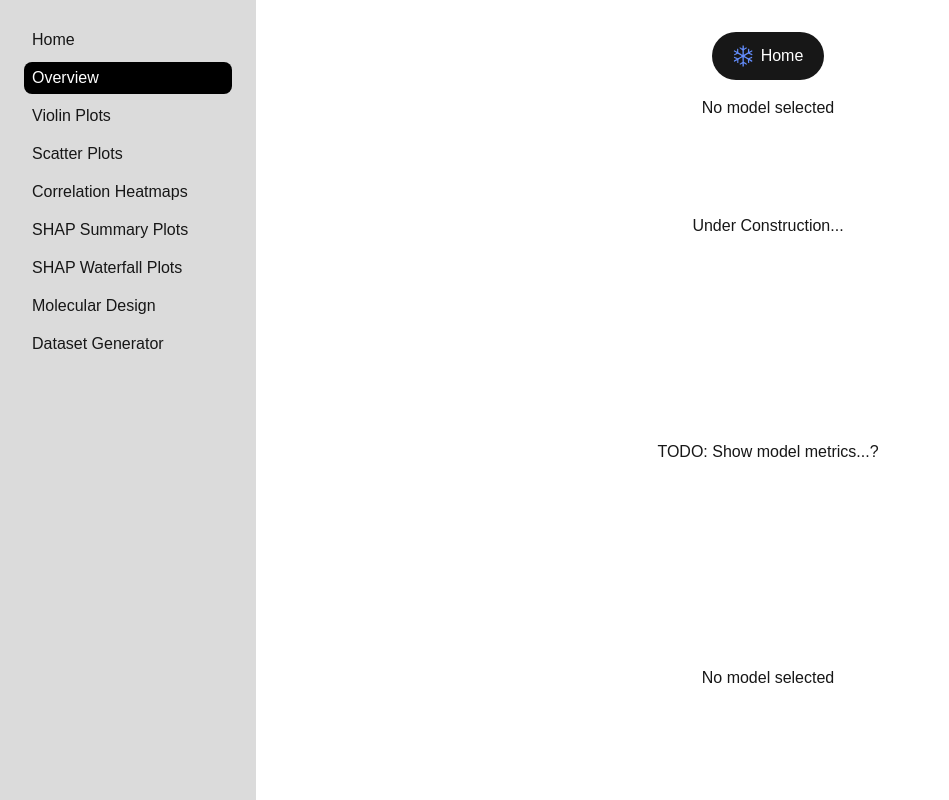
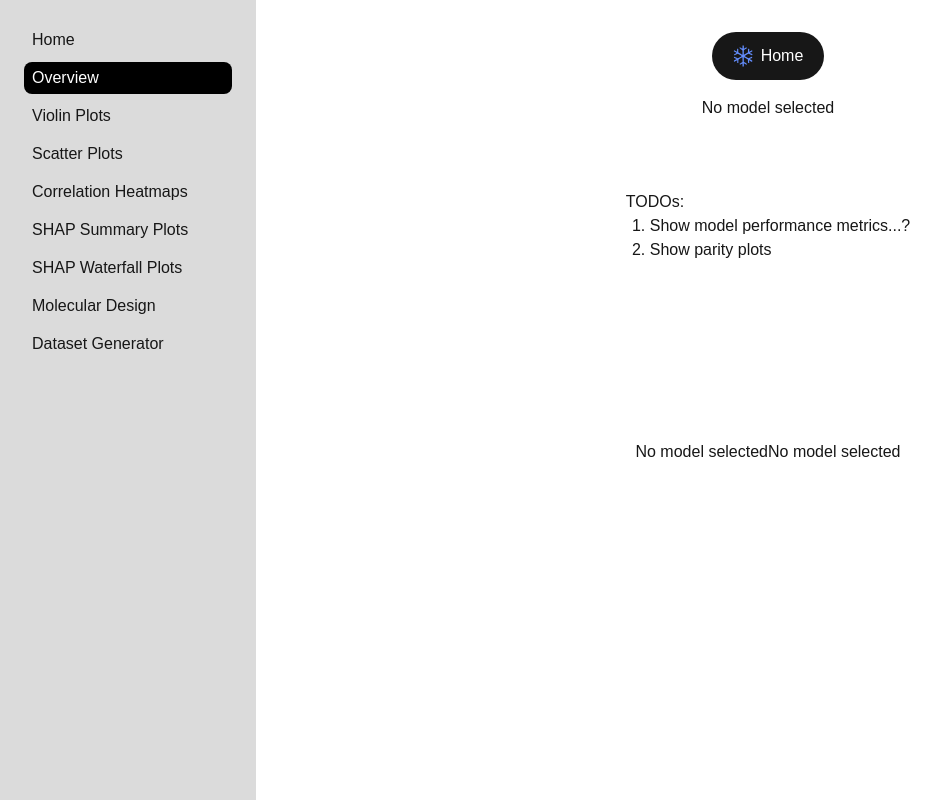
Before and after one commit to kylecsnow/js-ml-dashboard, a Next.js app in the folder frontend/: page /overview in a window 1280 px wide. Shown: the whole page, without its empty margins (0-949 px from the left). Built offline with nearby package versions, Linux system fonts and the light colour scheme.

Commit message:
display training dataset name on overview page

```diff
--- a/frontend/app/overview/page.tsx
+++ b/frontend/app/overview/page.tsx
@@ -25,23 +25,8 @@ export default function Overview() {
     const fetchModelOverview = async () => {
       if (selectedModel) {
         try {
-
-
-          console.log('trying to fetch model overview data...')
-
-
           const response = await fetch(`./api/overview/${selectedModel}`);
-
-
-          console.log(response)
-
-
           const data = await response.json();
-
-
-          console.log(data)
-
-
           setModelOverviewData(data);
         } catch (error) {
         console.error('Error fetching model overview:', error);
@@ -71,7 +56,6 @@ export default function Overview() {
             />
             Home
           </Link>
-
         </div>
         <div>
           <h2>
@@ -81,12 +65,19 @@ export default function Overview() {
             }
           </h2>
         </div>
-
-        {/* Main content */}
         <div className="flex-1 grid grid-rows-[20px_1fr_20px] items-center justify-items-center p-8 pb-20 gap-16 sm:p-20">
-          <h1>Under Construction...</h1>
-          <p>TODO: Show model metrics...?</p>
           <div>
+            <h3>TODOs:</h3>
+              <ol className="list-decimal ml-6">
+                <li>Show model performance metrics...?</li>
+                <li>Show parity plots</li>
+              </ol>
+          </div>
+          <div>
+            {selectedModel && modelOverviewData
+              ? <p>Training dataset: {modelOverviewData.dataset_name}</p>
+              : 'No model selected'
+            }
             {selectedModel && modelOverviewData
               ? modelOverviewData.model_outputs.map(output => (
                   <p key={output}>
--- a/frontend/app/shap-waterfall-plots/page.tsx
+++ b/frontend/app/shap-waterfall-plots/page.tsx
@@ -13,7 +13,7 @@ import { useModel } from '../contexts/ModelContext';
 const Plot = dynamic(() => import('react-plotly.js'), { ssr: false });
 
 
-const ShapSummaryPlotsPage = () => {
+const ShapWaterfallPlotsPage = () => {
   const { selectedModel } = useModel();
   const [plotData, setPlotData] = useState<PlotDataType | null>(null);
   const [outputVariableOptions, setOutputVariableOptions] = useState<{ value: string; label: string }[]>([]);
@@ -170,4 +170,4 @@ const ShapSummaryPlotsPage = () => {
 };
 
 
-export default ShapSummaryPlotsPage;
+export default ShapWaterfallPlotsPage;
```
Also changed, not shown: 1 other file (tests, documents, lock files or other folders).
